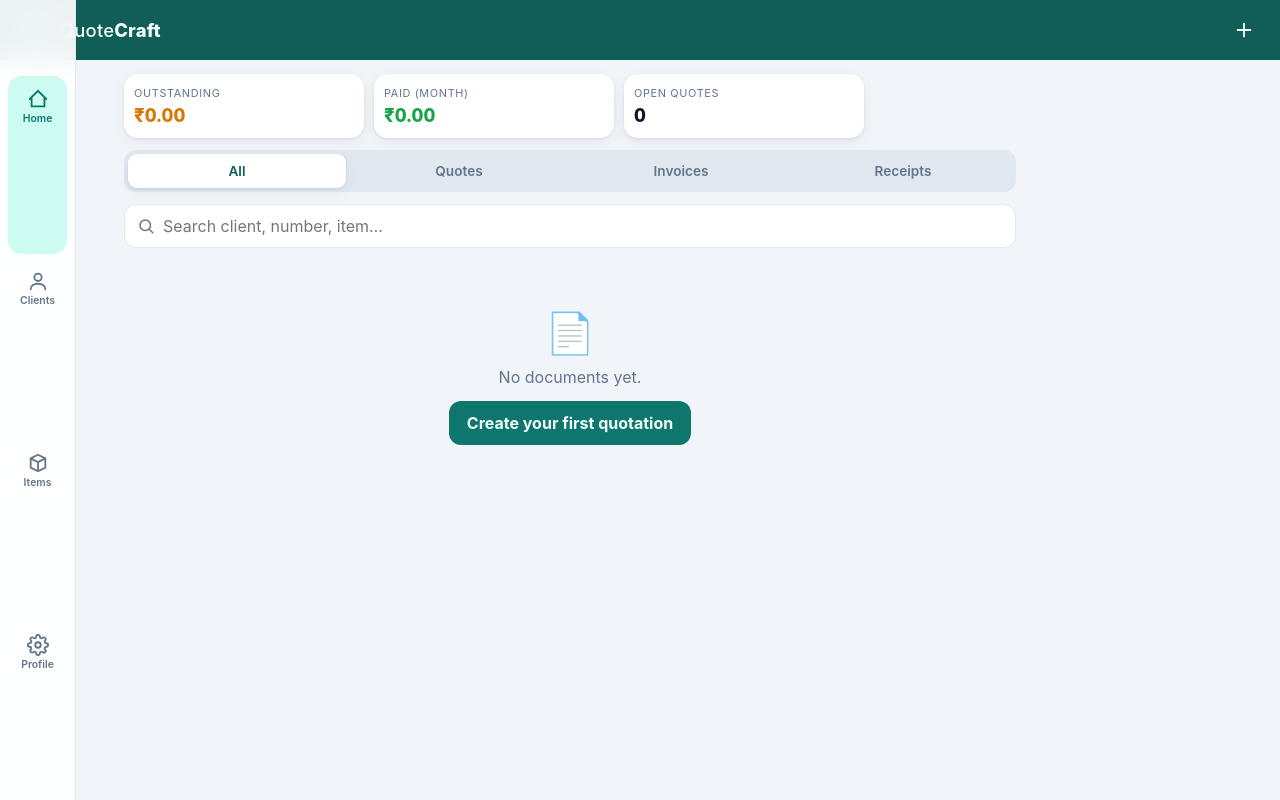
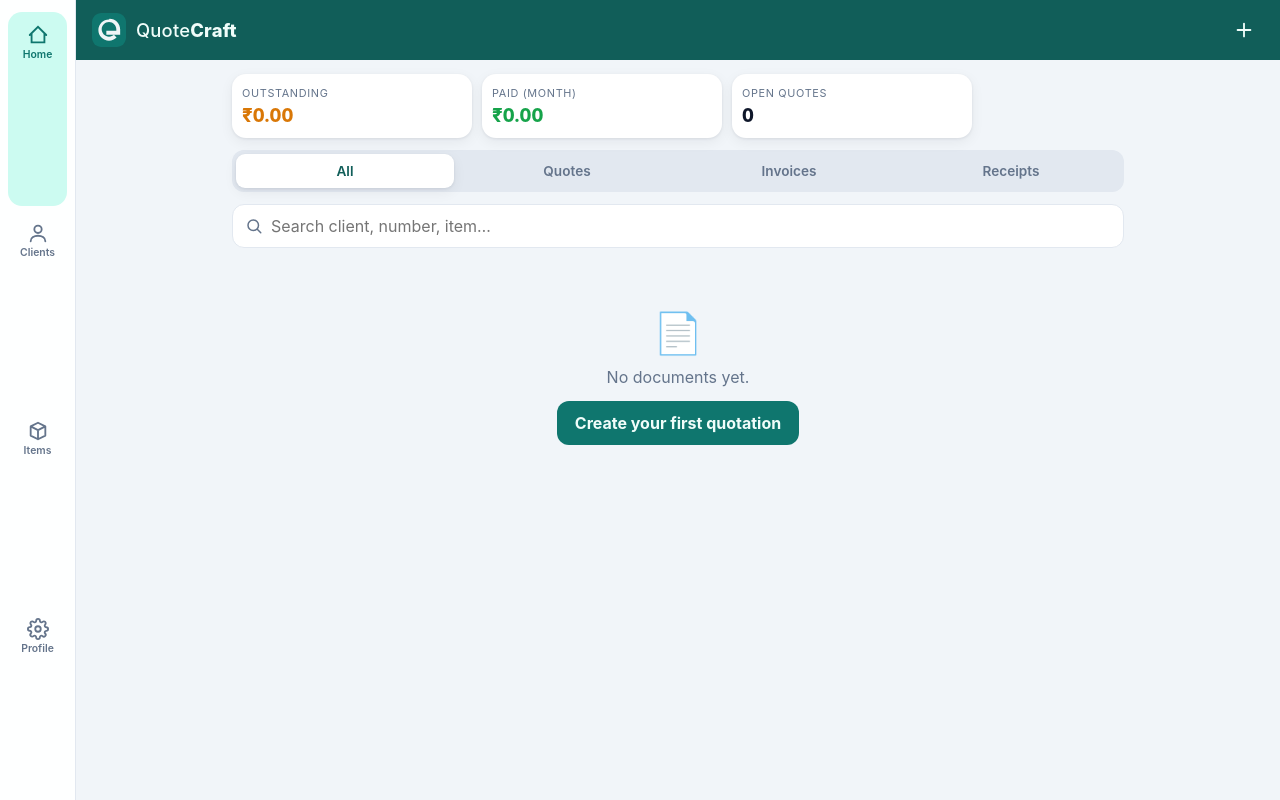
Before and after one commit to yaanu06/quotation-maker, a plain HTML site: page index.html in a window 1280 px wide. Drawn offline with Linux system fonts and the light colour scheme.

Commit message:
Fix desktop layout: side rail no longer overlaps topbar, add cache-busting for CSS

```diff
--- a/css/styles.css
+++ b/css/styles.css
@@ -213,10 +213,11 @@ textarea.input { resize: vertical; min-height: 56px; }
 
 /* ===== DESKTOP ===== */
 @media (min-width: 900px) {
-  .bottom-nav { top: 0; left: auto; right: auto; bottom: auto; position: fixed; flex-direction: column; width: 76px; height: 100vh; border-top: none; border-right: 1px solid var(--line); padding-top: 76px; gap: 4px; }
+  body { padding-left: 76px; }
+  .bottom-nav { top: 0; left: 0; right: auto; bottom: 0; position: fixed; flex-direction: column; width: 76px; height: 100vh; border-top: none; border-right: 1px solid var(--line); padding-top: 12px; gap: 4px; }
   .nav-btn { border-radius: 14px; margin: 0 8px; padding: 12px 0; }
   .nav-btn.nav-active { background: var(--teal-soft); }
-  #views { margin-left: 110px; }
+  #views { margin: 0 auto; }
   .stats-row { grid-template-columns: repeat(3, 240px); }
 }
 @media (max-width: 480px) {
--- a/index.html
+++ b/index.html
@@ -8,7 +8,7 @@
 <title>QuoteCraft — Quotation & Invoice Maker</title>
 <link rel="icon" href="assets/logo.svg" type="image/svg+xml">
 <link rel="manifest" href="manifest.webmanifest">
-<link rel="stylesheet" href="css/styles.css">
+<link rel="stylesheet" href="css/styles.css?v=2">
 </head>
 <body>
 
```
